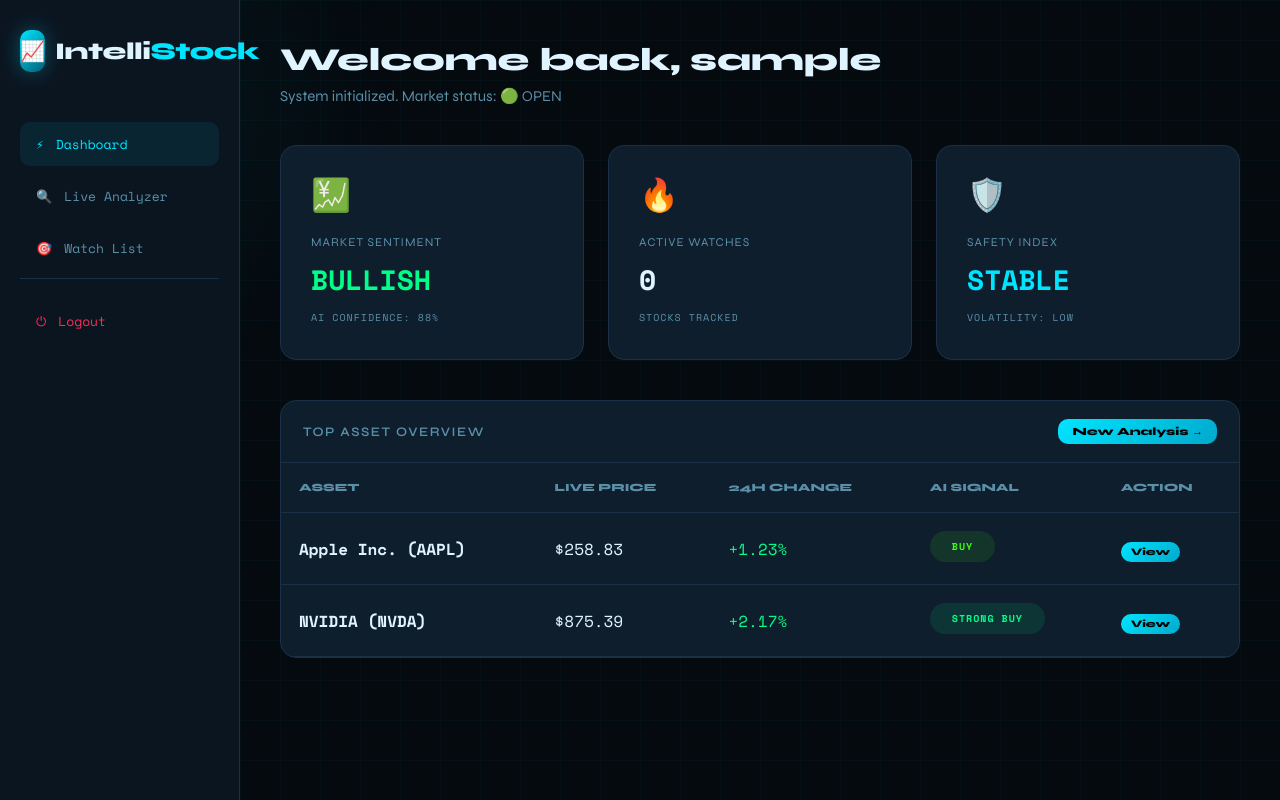
After one commit to Aman-2311/intellistock, a Flask app: page /dashboard in a window 1280 px wide. The commit adds this page. Run offline with Flask 3, Linux system fonts and the light colour scheme; the visitor is signed in with stand-in values (Sample User, id 1).

Commit message:
feat: added login, dashboard, and watchlist pages with premium UI

```diff
--- a/app.py
+++ b/app.py
@@ -4,13 +4,23 @@ Provides stock analysis API endpoints with simulated ML predictions.
 Run: pip install flask flask-cors && python app.py
 """
 
-from flask import Flask, jsonify, request, render_template
+from flask import Flask, jsonify, request, render_template, session, redirect, url_for
 from flask_cors import CORS
 import yfinance as yf
-import math, random, datetime, time
+import math, random, datetime, time, functools
 
 app = Flask(__name__)
+app.secret_key = 'intellistock_secret_key_99' # In production, use an environment variable
 CORS(app)
+
+# ── Auth Decorator ──────────────────────────────────────────────────────────
+def login_required(f):
+    @functools.wraps(f)
+    def decorated_function(*args, **kwargs):
+        if 'user' not in session:
+            return redirect(url_for('login'))
+        return f(*args, **kwargs)
+    return decorated_function
 
 # ── Cache Layer ───────────────────────────────────────────────────────────────
 STOCK_CACHE = {} # ticker -> {data, timestamp}
@@ -193,9 +203,44 @@ def predict_prices(base: float, trend: str, targets: dict = None) -> dict:
 
 # ── Routes ─────────────────────────────────────────────────────────────────────
 
+# ── View Routes ────────────────────────────────────────────────────────────────
 @app.route('/')
-def index():
-    return render_template('index.html')
+def home():
+    # If logged in, show analyzer, else show login
+    if 'user' in session:
+        return redirect(url_for('dashboard'))
+    return redirect(url_for('login'))
+
+@app.route('/login', methods=['GET', 'POST'])
+def login():
+    if request.method == 'POST':
+        # Simple mock auth
+        username = request.form.get('username')
+        password = request.form.get('password')
+        if username and password: # Accepting any non-empty credentials for demo
+            session['user'] = username
+            return redirect(url_for('dashboard'))
+    return render_template('login.html')
+
+@app.route('/logout')
+def logout():
+    session.pop('user', None)
+    return redirect(url_for('login'))
+
+@app.route('/dashboard')
+@login_required
+def dashboard():
+    return render_template('dashboard.html', user=session['user'])
+
+@app.route('/analyze')
+@login_required
+def analyzer():
+    return render_template('index.html', user=session['user'])
+
+@app.route('/watchlist')
+@login_required
+def watchlist():
+    return render_template('watchlist.html', user=session['user'])
 
 
 @app.route('/api/analyze/<ticker>')
--- a/static/css/style.css
+++ b/static/css/style.css
@@ -641,3 +641,180 @@ select.calc-input {
   .stats-row { grid-template-columns: repeat(2, 1fr); }
   .pred-targets { grid-template-columns: 1fr; }
 }
+
+/* ── SIDEBAR / NAV ── */
+.layout {
+  display: flex;
+  min-height: 100vh;
+}
+
+.sidebar {
+  width: 240px;
+  background: var(--surface);
+  border-right: 1px solid var(--border);
+  padding: 30px 20px;
+  display: flex;
+  flex-direction: column;
+  gap: 30px;
+  position: sticky;
+  top: 0;
+  height: 100vh;
+  z-index: 100;
+}
+
+.sidebar-logo {
+  display: flex; align-items: center; gap: 10px; margin-bottom: 20px;
+}
+
+.nav-links {
+  display: flex;
+  flex-direction: column;
+  gap: 8px;
+}
+
+.nav-link {
+  display: flex;
+  align-items: center;
+  gap: 12px;
+  padding: 12px 16px;
+  border-radius: 10px;
+  color: var(--muted);
+  text-decoration: none;
+  font-family: 'Space Mono', monospace;
+  font-size: 13px;
+  transition: all 0.3s;
+}
+
+.nav-link:hover, .nav-link.active {
+  background: rgba(0,229,255,0.08);
+  color: var(--accent);
+}
+
+.main-content {
+  flex: 1;
+  padding: 40px;
+  position: relative;
+  z-index: 1;
+}
+
+/* ── LOGIN PAGE ── */
+.auth-container {
+  min-height: 100vh;
+  display: flex;
+  align-items: center;
+  justify-content: center;
+  position: relative;
+  z-index: 1;
+}
+
+.auth-card {
+  width: 100%;
+  max-width: 400px;
+  background: var(--card);
+  border: 1px solid var(--border);
+  border-radius: 20px;
+  padding: 40px;
+  box-shadow: 0 20px 50px rgba(0,0,0,0.5);
+}
+
+.auth-header { text-align: center; margin-bottom: 30px; }
+.auth-title { font-size: 24px; font-weight: 800; margin-bottom: 8px; }
+.auth-sub { font-size: 13px; color: var(--muted); }
+
+.form-group { margin-bottom: 20px; }
+.form-label {
+  display: block;
+  font-family: 'Space Mono', monospace;
+  font-size: 11px;
+  color: var(--muted);
+  margin-bottom: 8px;
+  letter-spacing: 1px;
+}
+
+.auth-input {
+  width: 100%;
+  background: var(--surface);
+  border: 1px solid var(--border);
+  border-radius: 10px;
+  padding: 14px 18px;
+  color: var(--text);
+  font-family: 'Space Mono', monospace;
+  outline: none;
+  transition: border-color 0.3s;
+}
+
+.auth-input:focus { border-color: var(--accent); }
+
+.btn-auth {
+  width: 100%;
+  background: linear-gradient(135deg, var(--accent), #00a8cc);
+  color: #000;
+  border: none;
+  border-radius: 10px;
+  padding: 16px;
+  font-weight: 800;
+  cursor: pointer;
+  margin-top: 10px;
+  transition: transform 0.2s, box-shadow 0.2s;
+}
+
+.btn-auth:hover {
+  transform: translateY(-2px);
+  box-shadow: 0 8px 25px rgba(0,229,255,0.4);
+}
+
+/* ── DASHBOARD GREETING ── */
+.welcome-section { margin-bottom: 40px; }
+.welcome-h1 { font-size: 32px; font-weight: 800; margin-bottom: 8px; }
+.welcome-sub { color: var(--muted); font-size: 15px; }
+
+.dash-grid {
+  display: grid;
+  grid-template-columns: repeat(3, 1fr);
+  gap: 24px;
+  margin-bottom: 40px;
+}
+
+.dash-card {
+  padding: 30px;
+  background: var(--card);
+  border: 1px solid var(--border);
+  border-radius: 16px;
+  transition: transform 0.3s;
+}
+
+.dash-card:hover { transform: translateY(-5px); border-color: var(--accent); }
+.dash-icon { font-size: 32px; margin-bottom: 20px; }
+.dash-num { font-size: 28px; font-weight: 800; font-family: 'Space Mono', monospace; margin: 10px 0; }
+.dash-label { font-size: 12px; color: var(--muted); letter-spacing: 1px; text-transform: uppercase; }
+
+/* ── WATCHLIST TABLE ── */
+.card-full { width: 100%; }
+.table-wrap { overflow-x: auto; }
+table { width: 100%; border-collapse: collapse; }
+th { text-align: left; padding: 18px; font-size: 11px; text-transform: uppercase; color: var(--muted); border-bottom: 1px solid var(--border); }
+td { padding: 18px; border-bottom: 1px solid var(--border); font-family: 'Space Mono', monospace; }
+.tr-hover:hover { background: rgba(255,255,255,0.02); }
+
+.btn-save {
+  background: none;
+  border: 1px solid var(--border);
+  color: var(--muted);
+  padding: 6px 12px;
+  border-radius: 6px;
+  font-size: 11px;
+  cursor: pointer;
+  transition: all 0.2s;
+}
+
+.btn-save.active {
+  background: var(--accent);
+  color: #000;
+  border-color: var(--accent);
+}
+
+@media (max-width: 900px) {
+  .sidebar { width: 70px; padding: 20px 10px; }
+  .nav-link span { display: none; }
+  .dash-grid { grid-template-columns: 1fr; }
+}
--- /dev/null
+++ b/templates/dashboard.html
@@ -0,0 +1,104 @@
+<!DOCTYPE html>
+<html lang="en">
+<head>
+  <meta charset="UTF-8" />
+  <meta name="viewport" content="width=device-width, initial-scale=1.0" />
+  <title>Dashboard | IntelliStock</title>
+  <link rel="preconnect" href="https://fonts.googleapis.com" />
+  <link href="https://fonts.googleapis.com/css2?family=Space+Mono:wght@400;700&family=Syne:wght@400;600;800&display=swap" rel="stylesheet" />
+  <link rel="stylesheet" href="/static/css/style.css" />
+</head>
+<body>
+
+<div class="layout">
+  <!-- SIDEBAR -->
+  <div class="sidebar">
+    <div class="sidebar-logo">
+      <div class="logo-icon">📈</div>
+      <div class="logo-text">Intelli<span>Stock</span></div>
+    </div>
+
+    <nav class="nav-links">
+      <a href="/dashboard" class="nav-link active">⚡ <span>Dashboard</span></a>
+      <a href="/analyze" class="nav-link">🔍 <span>Live Analyzer</span></a>
+      <a href="/watchlist" class="nav-link">🎯 <span>Watch List</span></a>
+      <div style="margin-top: auto; border-top: 1px solid var(--border); padding-top: 20px;">
+        <a href="/logout" class="nav-link" style="color: var(--strong-sell);">⏻ <span>Logout</span></a>
+      </div>
+    </nav>
+  </div>
+
+  <!-- MAIN CONTENT -->
+  <div class="main-content">
+    <div class="welcome-section">
+      <h1 class="welcome-h1">Welcome back, <span>{{ user }}</span></h1>
+      <p class="welcome-sub">System initialized. Market status: 🟢 OPEN</p>
+    </div>
+
+    <div class="dash-grid">
+      <div class="dash-card">
+        <div class="dash-icon">💹</div>
+        <div class="dash-label">Market Sentiment</div>
+        <div class="dash-num" style="color: var(--strong-buy);">BULLISH</div>
+        <div class="stat-label">AI CONFIDENCE: 88%</div>
+      </div>
+      <div class="dash-card">
+        <div class="dash-icon">🔥</div>
+        <div class="dash-label">Active Watches</div>
+        <div class="dash-num" id="watchCount">0</div>
+        <div class="stat-label">STOCKS TRACKED</div>
+      </div>
+      <div class="dash-card">
+        <div class="dash-icon">🛡️</div>
+        <div class="dash-label">Safety Index</div>
+        <div class="dash-num" style="color: var(--accent);">STABLE</div>
+        <div class="stat-label">VOLATILITY: LOW</div>
+      </div>
+    </div>
+
+    <div class="card">
+      <div class="card-header">
+        <span class="card-title">Top Asset Overview</span>
+        <a href="/analyze" class="btn-primary" style="padding: 6px 14px; font-size: 11px; text-decoration: none;">New Analysis →</a>
+      </div>
+      <div class="table-wrap">
+        <table>
+          <thead>
+            <tr>
+              <th>Asset</th>
+              <th>Live Price</th>
+              <th>24H Change</th>
+              <th>AI Signal</th>
+              <th>Action</th>
+            </tr>
+          </thead>
+          <tbody>
+            <tr class="tr-hover">
+              <td><b>Apple Inc. (AAPL)</b></td>
+              <td>$258.83</td>
+              <td class="up">+1.23%</td>
+              <td><span class="signal-badge" style="background: rgba(57,255,20,0.1); color: var(--buy); font-size: 10px;">BUY</span></td>
+              <td><a href="/analyze" class="btn-primary" style="padding: 4px 10px; font-size: 10px; text-decoration: none;">View</a></td>
+            </tr>
+            <tr class="tr-hover">
+              <td><b>NVIDIA (NVDA)</b></td>
+              <td>$875.39</td>
+              <td class="up">+2.17%</td>
+              <td><span class="signal-badge" style="background: rgba(0,255,136,0.1); color: var(--strong-buy); font-size: 10px;">STRONG BUY</span></td>
+              <td><a href="/analyze" class="btn-primary" style="padding: 4px 10px; font-size: 10px; text-decoration: none;">View</a></td>
+            </tr>
+          </tbody>
+        </table>
+      </div>
+    </div>
+  </div>
+</div>
+
+<script>
+  // Simple check for watch count from localStorage
+  const watchList = JSON.parse(localStorage.getItem('watchlist') || '[]');
+  document.getElementById('watchCount').textContent = watchList.length;
+</script>
+
+</body>
+</html>
```
Also changed, not shown: static/js/script.js (+69 -19 lines), templates/index.html (+60 -42 lines), templates/login.html (added, +41 -0 lines), templates/watchlist.html (added, +107 -0 lines).
